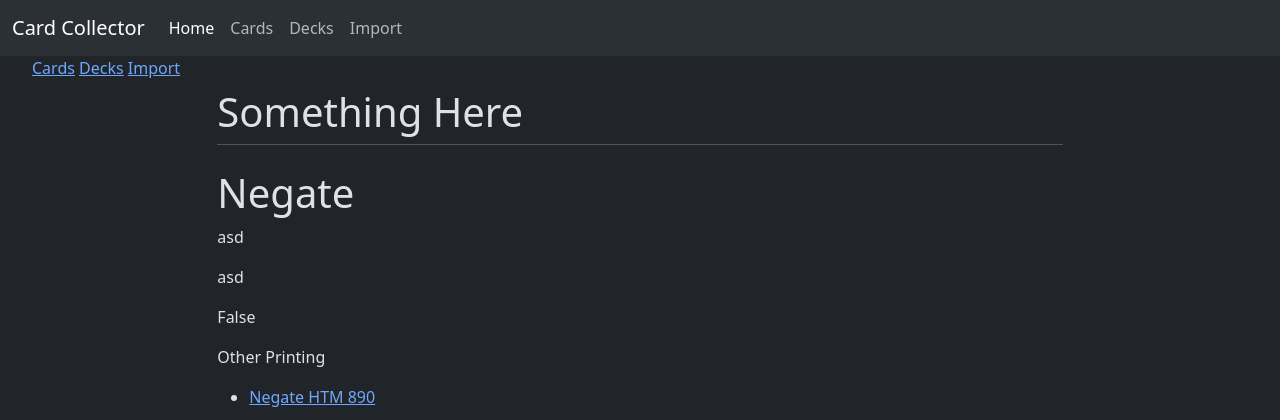
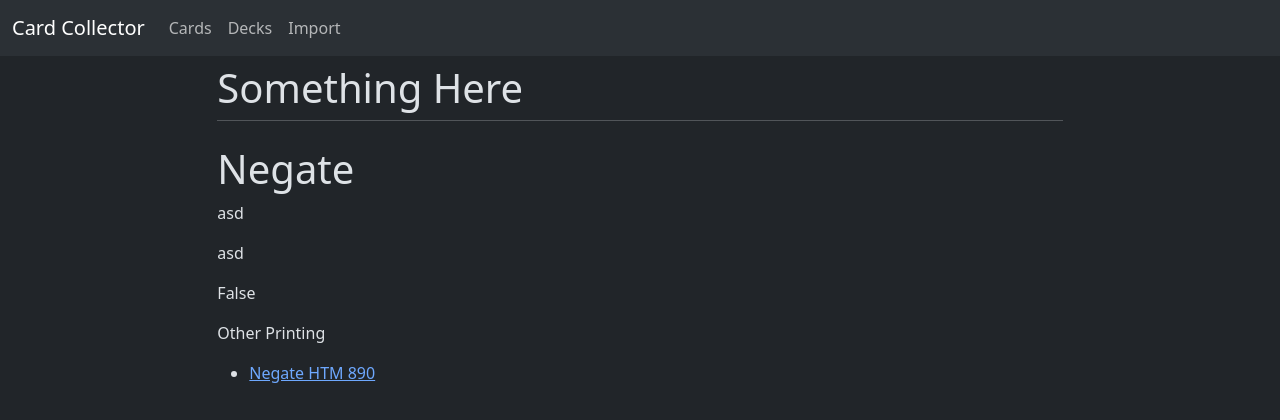
Before and after one commit to jake-mauney/CardCollector, a Django app: page /cards/1/ in a window 1280 px wide. Shown: the top 420 px of the page. Run offline with Django 5.2, Linux system fonts and the light colour scheme; data comes from the database, SQL or seed files in the repository.

Commit message:
updated new bootstrap to use loop to create nav menu and fixed random issue with deck linking to just card home page.

```diff
--- a/decks/templates/decks/detail.html
+++ b/decks/templates/decks/detail.html
@@ -4,7 +4,7 @@
     <p>Cards in {{ deck.name }}</p>
     <ul>
     {% for deckentry in collection %}
-        <li><a href = "/cards/{{deckentry.rel_card.id}}">{{ deckentry.name }} - {{ deckentry.count }}</a></li>
+        <li><a href = "/cards/{{deckentry.id}}">{{ deckentry.name }} - {{ deckentry.count }}</a></li>
     {% endfor %}
     </ul>
 {% else %}
--- a/siteutils/templates/siteutils/base.html
+++ b/siteutils/templates/siteutils/base.html
@@ -6,6 +6,7 @@
 	<link href="https://cdn.jsdelivr.net/npm/bootstrap@5.3.3/dist/css/bootstrap.min.css" rel="stylesheet" integrity="sha384-QWTKZyjpPEjISv5WaRU9OFeRpok6YctnYmDr5pNlyT2bRjXh0JMhjY6hW+ALEwIH" crossorigin="anonymous">
   </head>
   <body>
+    <header>
 	<nav class="navbar navbar-expand-lg bg-body-tertiary">
         <div class="container-fluid">
             <a class="navbar-brand" href="#">Card Collector</a>
@@ -14,29 +15,15 @@
             </button>
             <div class="collapse navbar-collapse" id="navbarSupportedContent">
                 <ul class="navbar-nav me-auto mb-2 mb-lg-0">
-                    <li class="nav-item">
-                        <a class="nav-link active" aria-current="page" href="#">Home</a>
-                    </li>
-                    <li class="nav-item">
-                        <a class="nav-link" href="/cards">Cards</a>
-                    </li>
-                    <li class="nav-item">
-                        <a class="nav-link" href="/decks">Decks</a>
-                    </li>
-                    <li class="nav-item">
-                        <a class="nav-link" href="">Import</a>
-                    </li>
+                  {% for item in items %}
+                  <li class="nav-item"><a class="nav-link" href = "{{item.url}}">{{ item.title }}</a></li>
+                {% endfor %}
                 </ul>
             </div>
         </div>
     </nav>
-    <header>
-      <ul style="display: inline;">
-          {% for item in items %}
-            <li style="display: inline-block;"><a href = "{{item.url}}">{{ item.title }}</a></li>
-          {% endfor %}
-        </ul>
-</header>
+    </header>
+
 <div id="content" name="content" class="main">
 	<div class="row justify-content-center">
 		<div class="col-8">
```
